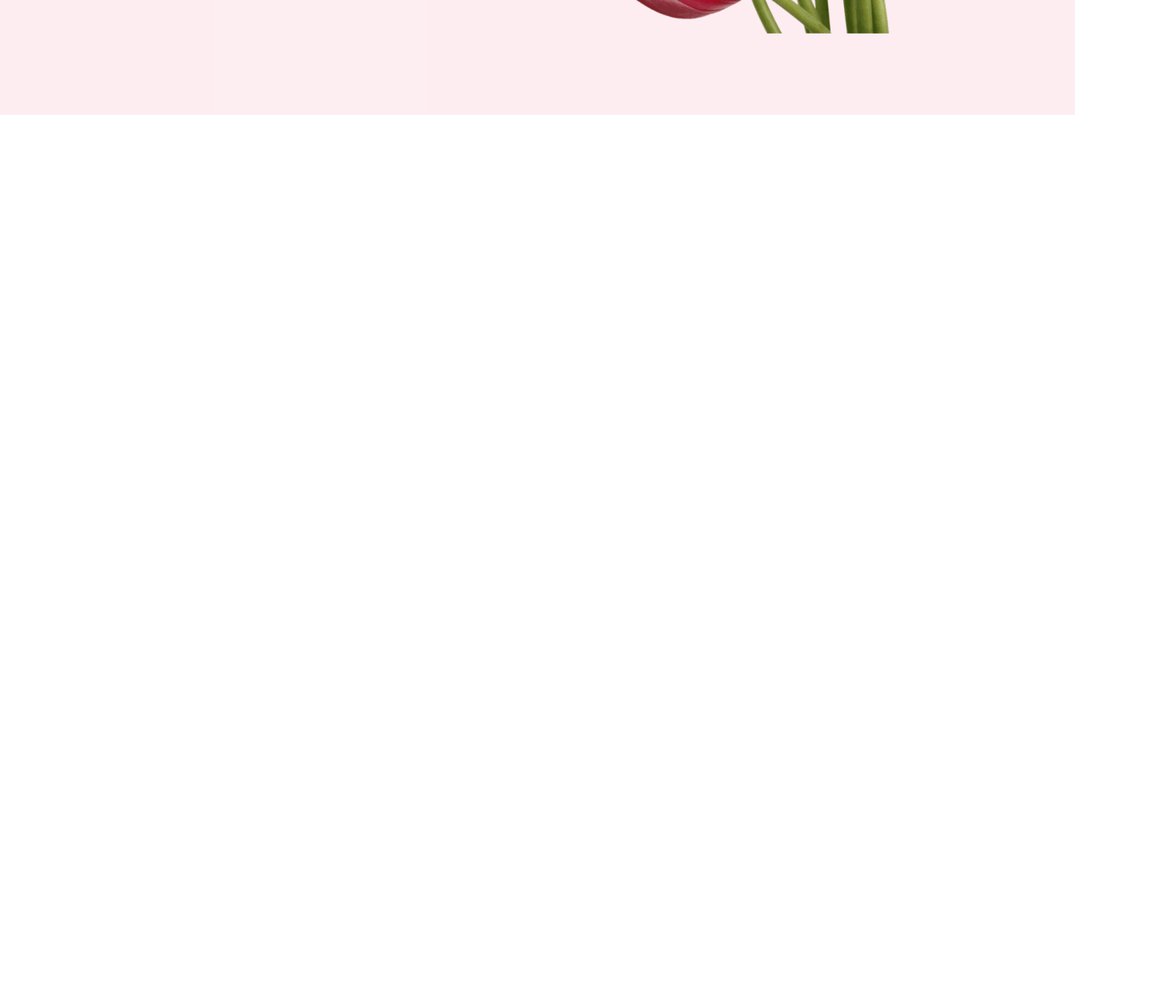
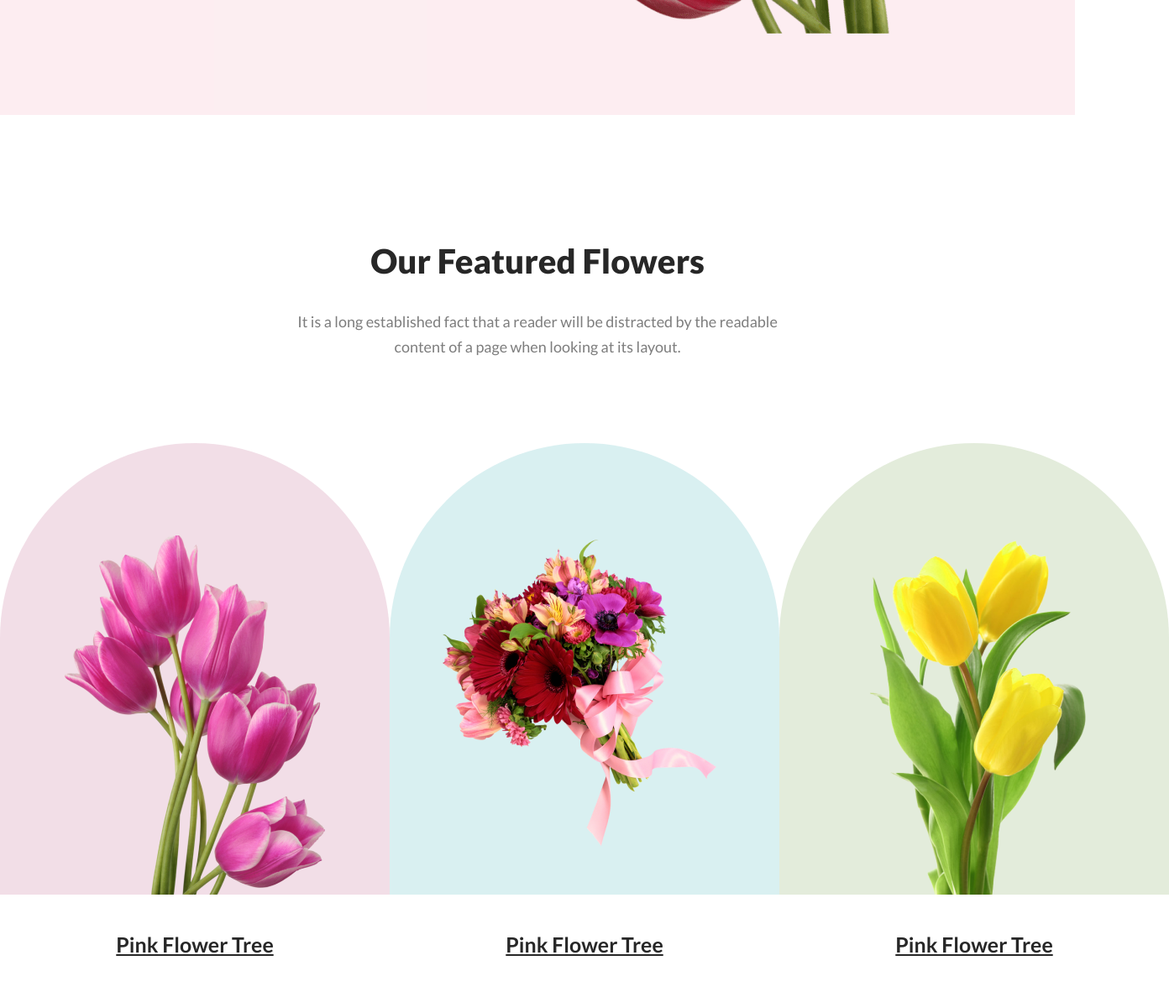
Before and after one commit to MeghlaKhatun/flower-shop-assignment, a plain HTML site: page index.html in a window 1280 px wide. Shown: the part 885-2073 px from the top of the page at 84% size, 1392 px wide, since content can reach past the window. Before the commit the page ends 1022 px from the top, so only its background shows below. Drawn offline with Linux system fonts and the light colour scheme.

Commit message:
added a feature section

```diff
--- a/index.html
+++ b/index.html
@@ -7,7 +7,7 @@
     <link rel="preconnect" href="https://fonts.googleapis.com">
     <link rel="preconnect" href="https://fonts.gstatic.com" crossorigin>
     <link href="https://fonts.googleapis.com/css2?family=Lato:wght@100;300;400;700;900&display=swap" rel="stylesheet">
-    <link rel="stylesheet" href="style.css">
+    <link rel="stylesheet" href="styles/style.css">
 </head>
 <body>
 
@@ -29,7 +29,61 @@
     </header>
 
 
-    <main></main>
+    <main>
+
+    <!--Feature Section-->
+
+        <section>
+            <div class="our-feature">
+                <div class="container">
+
+
+                    <div class="feature-text">
+                        <h2>Our Featured Flowers</h2>
+                        <p>It is a long established fact that a reader will be distracted by the readable<br/> content of a page when looking at its layout.</p>
+                    </div>
+
+
+                    <div class="feature-photo-area">
+
+                        <div class="feature-photo">
+                            <div class="photo">
+                            <img class="image" src="Flower Asset/pngwing 6.png" alt="">
+                            </div>
+                            <div class="photo-comment">
+                                <h5>Pink Flower Tree</h5>
+                            </div>
+                        </div>
+
+                        <div class="feature-photo">
+                            <div class="photo photo2">
+                            <img class="image" src="Flower Asset/pngwing 5.png" alt="">
+                            </div>
+                            <div class="photo-comment">
+                                <h5>Pink Flower Tree</h5>
+                            </div>
+                        </div>
+
+                        <div class="feature-photo">
+                            <div class="photo photo3">
+                            <img class="image3" src="Flower Asset/pngwing 7.png" alt="">
+                            </div>
+                            <div class="photo-comment">
+                                <h5>Pink Flower Tree</h5>
+                            </div>
+                        </div>
+
+                    </div>
+
+
+                </div>
+            </div>
+        </section>
+
+
+
+
+    </main>
 
 
     <footer></footer>
--- a/style.css
+++ /dev/null
@@ -1,50 +0,0 @@
-body{
-    margin:0;
-    padding: 0;
-    font-family: 'Lato', sans-serif;
-}
-.container{
-    max-width: 1440px;
-    margin: auto;
-}
-.btn-primary{
-    padding: 20px 43px;
-    color: #FFF;
-    font-size: 20px;
-    font-weight: 700;
-    border-radius: 8px;
-    background: #E55473;
-    border: 0;
-
-}
-/***** Header Section*****/
-header{
-    background: rgba(229, 84, 115, 0.10);
-    background-size: cover;
-}
-.header-area{
-   display: flex;
-   justify-content: space-between;
-}
-.header-text{
-    padding-top: 180px;
-    padding-bottom: 140px;
-}
-.header-text h1{
-    color: #272727;
-    font-size: 80px;
-    font-weight: 800;
-}
-.header-text p{
-    color: rgba(39, 39, 39, 0.60);
-    font-size: 18px;
-    font-weight: 400;
-    line-height: 30px;
-}
-.button{
-    padding-top: 40px;
-}
-.header-photo{
-    padding-top: 125px;
-    padding-bottom: 0;
-}
--- /dev/null
+++ b/styles/style.css
@@ -0,0 +1,101 @@
+body{
+    margin:0;
+    padding: 0;
+    font-family: 'Lato', sans-serif;
+}
+.container{
+    max-width: 1440px;
+    margin: auto;
+}
+.btn-primary{
+    padding: 20px 43px;
+    color: #FFF;
+    font-size: 20px;
+    font-weight: 700;
+    border-radius: 8px;
+    background: #E55473;
+    border: 0;
+
+}
+/***** Header Section*****/
+header{
+    background: rgba(229, 84, 115, 0.10);
+    background-size: cover;
+}
+.header-area{
+   display: flex;
+   justify-content: space-between;
+}
+.header-text{
+    padding-top: 180px;
+    padding-bottom: 140px;
+}
+.header-text h1{
+    color: #272727;
+    font-size: 80px;
+    font-weight: 800;
+}
+.header-text p{
+    color: rgba(39, 39, 39, 0.60);
+    font-size: 18px;
+    font-weight: 400;
+    line-height: 30px;
+}
+.button{
+    padding-top: 40px;
+}
+.header-photo{
+    padding-top: 125px;
+    padding-bottom: 0;
+}
+
+/***** Feature Section*****/
+.our-feature{
+    margin: 150px 0;
+}
+.feature-text h2{
+    color: #272727;
+    text-align: center;
+    font-size: 40px;
+    font-weight: 800;
+}
+.feature-text p{
+    color: rgba(39, 39, 39, 0.60);
+    text-align: center;
+    font-size: 18px;
+    font-weight: 400;
+    line-height: 30px;
+}
+
+.feature-photo-area{
+    display: flex;
+    justify-content: space-between;
+    margin-top: 100px;
+}
+.photo{
+    width: 464px;
+    height: 538px;
+    border-radius: 300px 300px 0px 0px;
+    background: rgba(167, 33, 98, 0.15);
+    text-align: center;
+}
+.photo2{
+    background: rgba(5, 151, 160, 0.15);
+}
+.photo3{
+    background: rgba(71, 125, 17, 0.15);
+}
+.image{
+    padding-top: 110px;
+}
+.image3{
+    padding-top: 67px;
+}
+.photo-comment{
+    color: #272727;
+    text-align: center;
+    font-size: 30px;
+    font-weight: 700;
+    line-height: 35px;
+    text-decoration-line: underline;
+}
```
